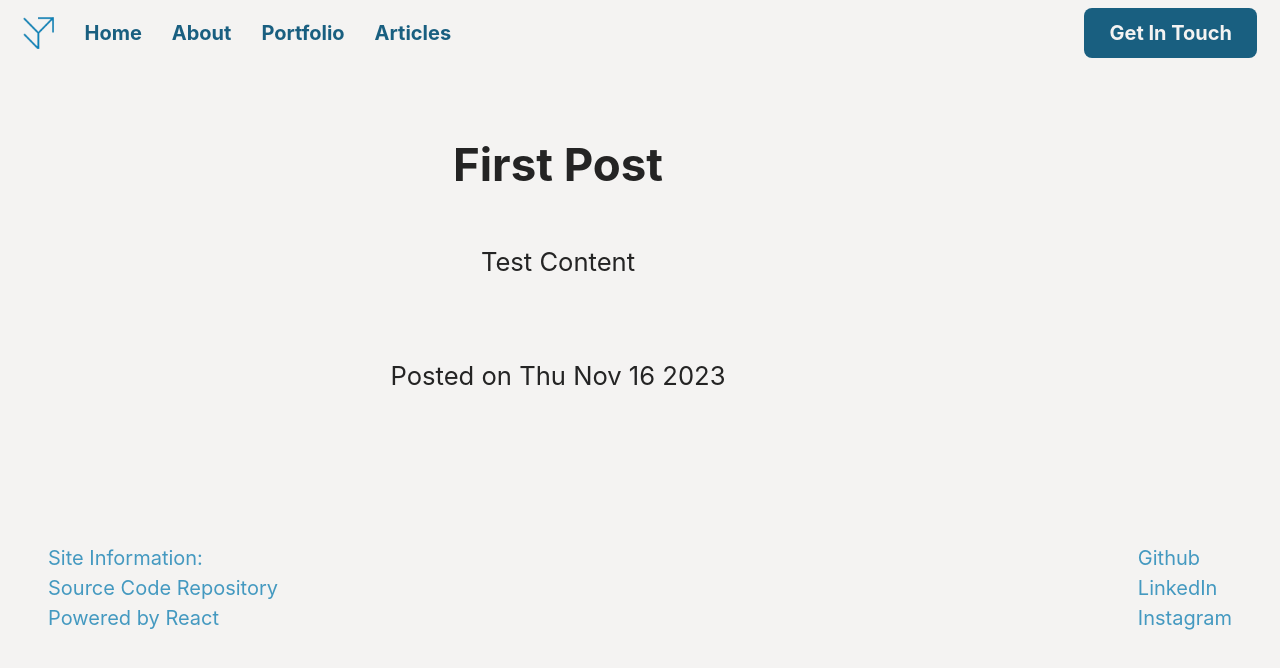
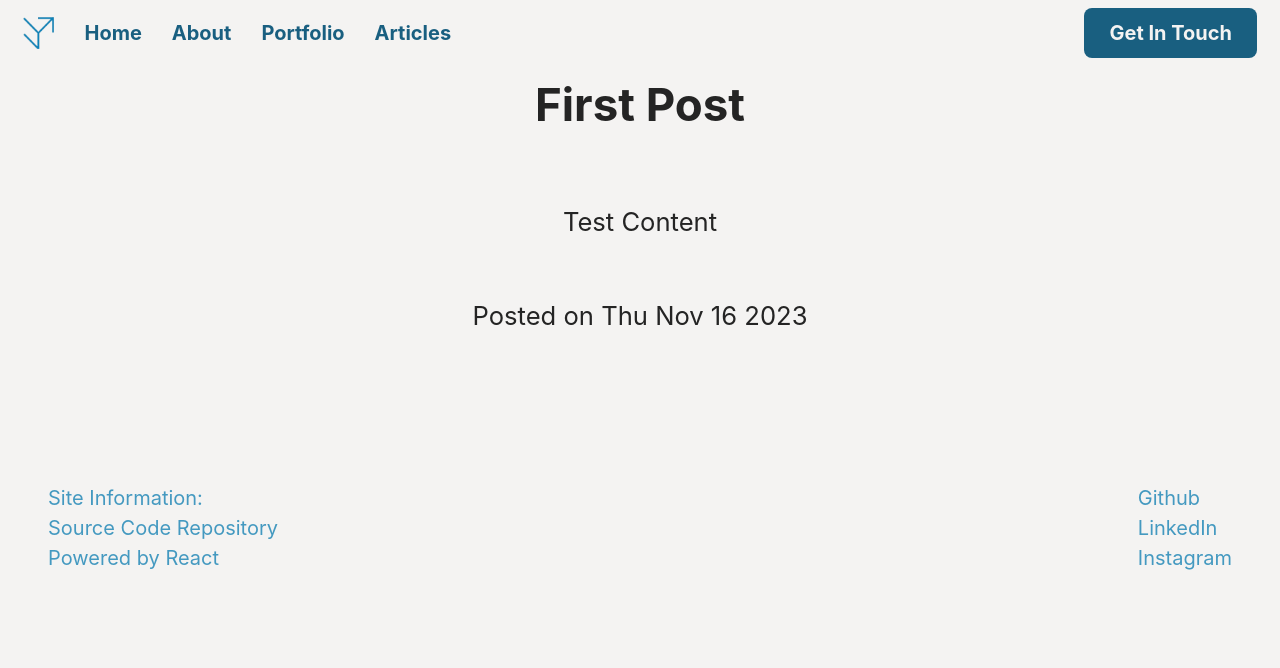
Before and after one commit to Aranaris/vye, a React (Vite) app in the folder frontend/: page /articles/1 in a window 1280 px wide. Shown: the top 668 px of the page. Built offline with nearby package versions, Linux system fonts and the light colour scheme.

Commit message:
additional styling fixes and refactors to article page

```diff
--- a/frontend/src/components/Article.tsx
+++ b/frontend/src/components/Article.tsx
@@ -29,9 +29,11 @@ function Article() {
 
 	return (
 		<section className='Article'>
-			<section className='section-header'>{retrievedData?.title}</section>
-			<p>{retrievedData?.content}</p>
-			<p>Posted on {retrievedData?.postdate}</p>
+			<header className='section-header'>{retrievedData?.title}</header>
+			<section className='article-container'>
+				<p>{retrievedData?.content}</p>
+				<p>Posted on {retrievedData?.postdate}</p>
+			</section>
 		</section>
 	);
 }
--- a/frontend/src/components/ArticleList.tsx
+++ b/frontend/src/components/ArticleList.tsx
@@ -13,14 +13,14 @@ function ArticleList() {
 	const articles = [testdata];
 
 	return (
-		<div className='ArticleList'>
-			<section className='section-header'>All Articles</section>
-			<section className='articles-container'>
+		<section className='ArticleList'>
+			<header className='section-header'>All Articles</header>
+			<section className='article-list-container'>
 				{articles?.map((article, key) => (
 					<Link to={`/articles/${article.id}`} key={key}>{article.title} - {article.postdate}<br></br></Link>
 				))}
 			</section>
-		</div>
+		</section>
 	);
 }
 
--- a/frontend/src/styles/About.css
+++ b/frontend/src/styles/About.css
@@ -14,9 +14,3 @@
 	gap: 8px;
 	margin-right: auto;
 }
-
-@media only screen and (width > 960px) {
-	p {
-		max-width: 32em;
-	}
-}
--- a/frontend/src/styles/Article.css
+++ b/frontend/src/styles/Article.css
@@ -2,14 +2,13 @@
 	display:flex;
 	flex-direction: column;
 	align-items: center;
-	justify-content: center;
-	gap: 40px;
-	padding-top: 3em;
-    padding-bottom: 4em;
 }
 
-@media only screen and (width > 960px) {
-	.Article {
-		max-width: 1100px;
-	}
+.article-container {
+	display: flex;
+	flex-direction: column;
+	text-align: center;
+	gap: 20px;
+	padding-top: 3em;
+  padding-bottom: 4em;
 }
--- a/frontend/src/styles/ArticleList.css
+++ b/frontend/src/styles/ArticleList.css
@@ -4,8 +4,7 @@
 	align-items: center;
 }
 
-
-.articles-container {
+.article-list-container {
 	display: flex;
 	flex-direction: column;
 	gap: 30px;
--- a/frontend/src/styles/Home.css
+++ b/frontend/src/styles/Home.css
@@ -49,14 +49,3 @@
 .image {
 	margin: 0 auto 1em;
 }
-
-@media only screen and (width > 960px) {
-	.personal-intro {
-		max-width: 36em!important;
-	}
-
-	.specialty-container {
-		max-width: 1100px;
-		margin-top: 2em;
-	}
-}
--- a/frontend/src/styles/index.css
+++ b/frontend/src/styles/index.css
@@ -139,10 +139,6 @@ p {
 		height: 480px;
 	}
 
-	.Article {
-		max-width: 1100px;
-	}
-
 	p {
 		max-width: 32em;
 	}
```
